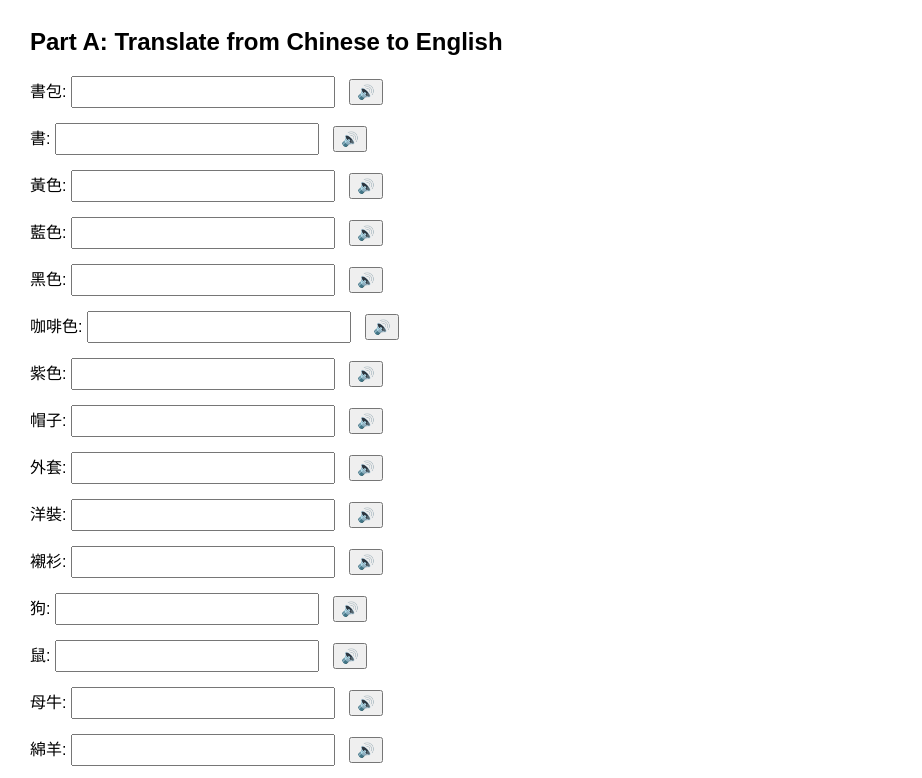
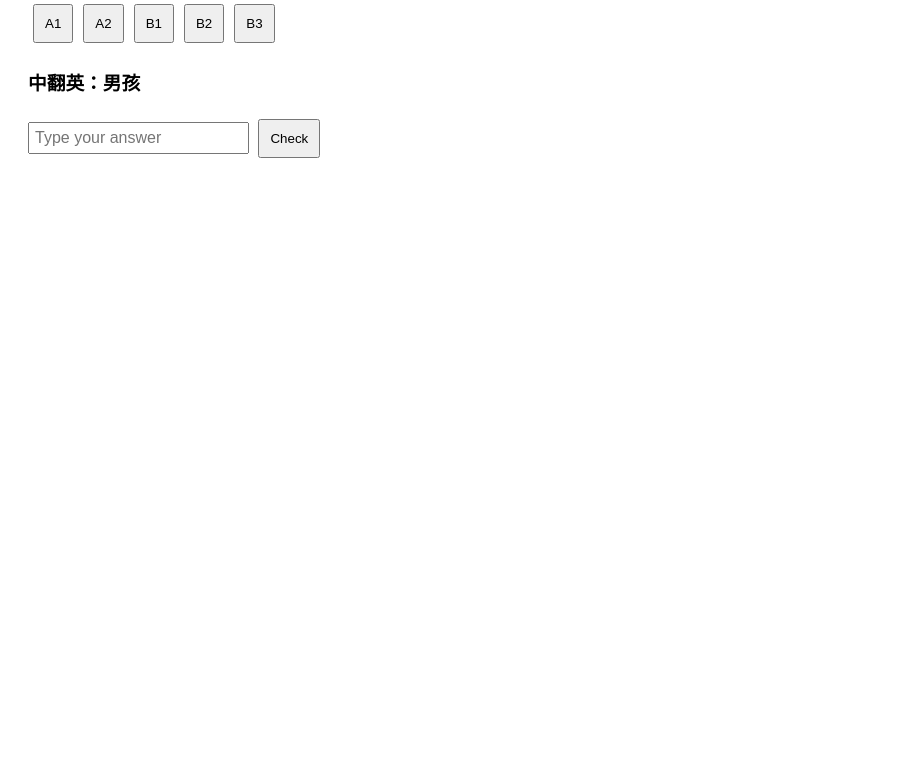
Before and after one commit to hello7312/hello7312, a plain HTML site: page index.html in a window 1280 px wide. Shown: the part 109-887 px from the top of the page, without its empty margins (0-922 px from the left). After the commit the page ends 800 px from the top, so only its background shows below. Drawn offline with Linux system fonts and the light colour scheme.

Commit message:
Add files via upload

```diff
--- /dev/null
+++ b/A1.json
@@ -0,0 +1,12 @@
+[
+  {
+    "unit": "1",
+    "en": "boy",
+    "zh": "男孩"
+  },
+  {
+    "unit": "1",
+    "en": "girl",
+    "zh": "女孩"
+  }
+]
--- a/index.html
+++ b/index.html
@@ -1,120 +1,85 @@
-
 <!DOCTYPE html>
 <html lang="en">
 <head>
-  <meta charset="UTF-8">
-  <title>Vocabulary Fill-in-the-Blank Test</title>
+  <meta charset="UTF-8" />
+  <title>Vocabulary Quiz</title>
   <style>
-    body {
-      font-family: Arial, sans-serif;
-      margin: 30px;
-    }
-    h1 {
-      text-align: center;
-    }
-    .section {
-      margin-top: 30px;
-    }
-    .question {
-      margin-bottom: 15px;
-    }
-    input {
-      font-size: 16px;
-      padding: 5px;
-      width: 250px;
-    }
-    .correct {
-      color: green;
-    }
-    .incorrect {
-      color: red;
-    }
-    button.speak {
-      margin-left: 10px;
-      padding: 3px 6px;
-      font-size: 14px;
-    }
+    body { font-family: sans-serif; padding: 20px; }
+    button { margin: 5px; padding: 10px; }
+    .quiz-block { margin-top: 20px; }
+    input { padding: 5px; font-size: 16px; }
   </style>
 </head>
 <body>
-  <h1>Vocabulary Fill-in-the-Blank Test</h1>
-  <p>Click 🔊 to hear pronunciation. Click "Check Answers" to verify your responses.</p>
-
-  <div class="section">
-    <h2>Part A: Translate from Chinese to English</h2>
-    <div id="ch2en"></div>
+  <h1>Vocabulary Quiz</h1>
+  <div id="nav"></div>
+  <div class="quiz-block">
+    <h3 id="question"></h3>
+    <input id="answer" placeholder="Type your answer" />
+    <button onclick="checkAnswer()">Check</button>
+    <p id="feedback"></p>
   </div>
 
-  <div class="section">
-    <h2>Part B: Translate from English to Chinese</h2>
-    <div id="en2ch"></div>
-  </div>
-
-  <button onclick="checkAnswers()">Check Answers</button>
-
   <script>
-    const vocab = [
-      ["書包", "school bag"], ["書", "book"], ["黃色", "yellow"], ["藍色", "blue"], ["黑色", "black"],
-      ["咖啡色", "brown"], ["紫色", "purple"], ["帽子", "hat"], ["外套", "coat"], ["洋裝", "dress"],
-      ["襯衫", "shirt"], ["狗", "dog"], ["鼠", "rat"], ["母牛", "cow"], ["綿羊", "sheep"],
-      ["雞", "chicken"], ["餓的", "hungry"], ["生氣的", "angry"], ["吵鬧的", "noisy"], ["想睡的", "sleep"],
-      ["鉛筆盒", "pencil case"], ["紅色", "red"], ["綠色", "green"], ["粉色", "pink"], ["白色", "white"],
-      ["橘色", "orange"], ["顏色", "color"], ["鴨舌帽", "cap"], ["夾克", "jacket"], ["裙子", "skirt"],
-      ["T 衫", "T-shirt"], ["貓", "cat"], ["兔子", "rabbit"], ["馬", "horse"], ["豬", "pig"],
-      ["鴨子", "duck"], ["口渴的", "thirsty"], ["懶惰的", "lazy"], ["安靜的", "quiet"], ["疲累的", "tired"],
-      ["男孩", "boy"], ["女孩", "girl"], ["學生", "student"], ["奶奶／外婆", "grandmother"],
-      ["爸爸", "father"], ["姐妹", "sister"], ["阿姨／姑姑／嬸嬸／媽媽", "aunt"], ["堂／表兄弟姊妹", "cousin"],
-      ["二", "two"], ["四", "four"], ["六", "six"], ["八", "eight"], ["十", "ten"],
-      ["男人", "man"], ["老師", "teacher"], ["女人", "woman"], ["爺爺／外公", "grandfather"],
-      ["媽媽", "mother"], ["兄弟", "brother"], ["叔叔／舅舅／媽媽", "uncle"], ["一", "one"],
-      ["三", "three"], ["五", "five"], ["七", "seven"], ["九", "nine"], ["瘦的", "thin"],
-      ["圓胖的", "chubby"], ["矮的", "short"], ["快樂的", "happy"], ["年輕的", "young"],
-      ["年老的", "old"], ["可愛的", "cute"], ["鉛筆", "pencil"], ["橡皮擦", "eraser"],
-      ["尺", "ruler"], ["原子筆", "pen"], ["書桌", "desk"], ["椅子", "chair"]
-    ];
-
-    let maleVoice = null;
-    window.speechSynthesis.onvoiceschanged = () => {
-      const voices = window.speechSynthesis.getVoices();
-      maleVoice = voices.find(v => v.name.toLowerCase().includes('english') && v.gender !== 'female' && v.name.toLowerCase().includes('male')) || voices.find(v => v.name.toLowerCase().includes('english') && v.name.toLowerCase().includes('david')) || voices[0];
-    };
+    const lists = ["A1", "A2", "B1", "B2", "B3"];
+    let currentList = "A1";
+    let words = [];
+    let current = 0;
 
     function speak(text) {
-      const msg = new SpeechSynthesisUtterance(text);
-      msg.pitch = 1.2;
-      msg.rate = 1.1;
-      if (maleVoice) msg.voice = maleVoice;
-      window.speechSynthesis.speak(msg);
+      const utterance = new SpeechSynthesisUtterance(text);
+      utterance.lang = 'en-US';
+      speechSynthesis.speak(utterance);
     }
 
-    function createQuestion(el, prompt, answer, reverse = false) {
-      const div = document.createElement('div');
-      div.className = 'question';
-      const speakButton = `<button class='speak' onclick='speak("${reverse ? prompt : answer}")'>🔊</button>`;
-      div.innerHTML = `${prompt}: <input type='text' data-answer='${answer}'> ${speakButton}`;
-      el.appendChild(div);
+    function loadList(name) {
+      currentList = name;
+      fetch(name + ".json")
+        .then(res => res.json())
+        .then(data => {
+          words = data;
+          current = 0;
+          showQuestion();
+        });
     }
 
-    const ch2enContainer = document.getElementById('ch2en');
-    const en2chContainer = document.getElementById('en2ch');
+    function showQuestion() {
+      const word = words[current];
+      const mode = Math.floor(Math.random() * 3);
+      document.getElementById("answer").value = "";
+      document.getElementById("feedback").textContent = "";
 
-    vocab.forEach(pair => {
-      createQuestion(ch2enContainer, pair[0], pair[1]);
-      createQuestion(en2chContainer, pair[1], pair[0], true);
-    });
+      if (mode === 0) {
+        document.getElementById("question").textContent = `中翻英：${word.zh}`;
+        document.getElementById("question").dataset.answer = word.en.toLowerCase();
+      } else if (mode === 1) {
+        document.getElementById("question").textContent = `英翻中：${word.en}`;
+        document.getElementById("question").dataset.answer = word.zh;
+      } else {
+        document.getElementById("question").textContent = `聽音寫單字：🔊`;
+        speak(word.en);
+        document.getElementById("question").dataset.answer = word.en.toLowerCase();
+      }
+    }
 
-    function checkAnswers() {
-      document.querySelectorAll('input').forEach(input => {
-        const correct = input.getAttribute('data-answer').trim().toLowerCase();
-        const user = input.value.trim().toLowerCase();
-        input.classList.remove('correct', 'incorrect');
-        if (user === correct) {
-          input.classList.add('correct');
-        } else {
-          input.classList.add('incorrect');
-        }
-      });
+    function checkAnswer() {
+      const userAns = document.getElementById("answer").value.trim().toLowerCase();
+      const correctAns = document.getElementById("question").dataset.answer;
+      if (userAns === correctAns) {
+        document.getElementById("feedback").textContent = "✅ 正確！";
+      } else {
+        document.getElementById("feedback").textContent = `❌ 錯誤，正確答案是：${correctAns}`;
+      }
+      current = (current + 1) % words.length;
+      setTimeout(showQuestion, 1500);
     }
+
+    // 建立按鈕
+    document.getElementById("nav").innerHTML = lists.map(list =>
+      `<button onclick="loadList('${list}')">${list}</button>`
+    ).join("");
+
+    loadList("A1");
   </script>
 </body>
 </html>
```
Also changed, not shown: A2.json (added, +12 -0 lines), B1.json (added, +12 -0 lines), B2.json (added, +12 -0 lines), B3.json (added, +12 -0 lines).
